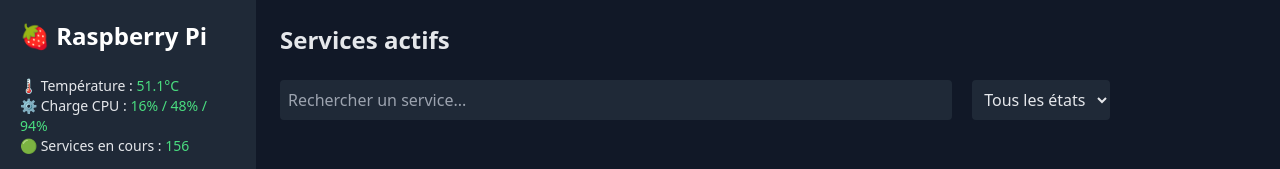
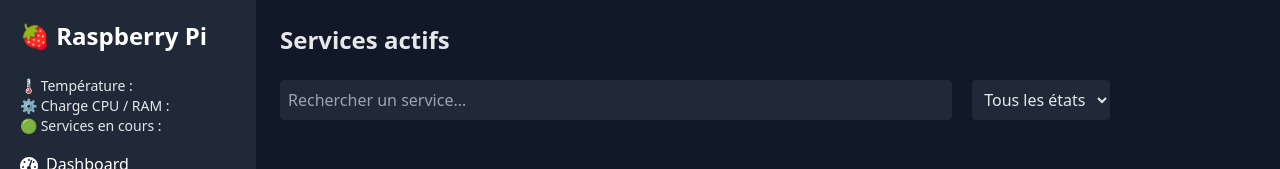
Before and after one commit to RF505/RPIDashbord, a website: page public/services.html in a window 1280 px wide. Shown: the top 169 px of the page. Drawn offline with nearby package versions, Linux system fonts and the light colour scheme; no server answers.

Commit message:
Fixing Sidebar Functionalities

```diff
--- a/public/js/sidebar.js
+++ b/public/js/sidebar.js
@@ -1,6 +1,6 @@
 document.addEventListener('DOMContentLoaded', () => {
   const tempElem = document.getElementById('temp-value');
-  const cpuElem = document.getElementById('cpu-load');
+  const cpuRamElem = document.getElementById('cpu-load');
   const servicesElem = document.getElementById('services-running');
 
   async function updateSidebar() {
@@ -10,7 +10,7 @@ document.addEventListener('DOMContentLoaded', () => {
       const data = await res.json();
 
       tempElem.textContent = `${data.temperature.toFixed(1)}°C`;
-      cpuElem.textContent = `${data.cpuLoad}% / ${data.ramLoad}%`;
+      cpuRamElem.textContent = `${data.cpuLoad}% / ${data.ramLoad}%`;
       servicesElem.textContent = data.servicesRunning;
     } catch (e) {
       console.error('Erreur fetch sidebar data:', e);
--- a/public/partials/sidebar.html
+++ b/public/partials/sidebar.html
@@ -3,9 +3,9 @@
   <div class="text-2xl font-bold text-white mb-6">🍓 Raspberry Pi</div>
 
   <div class="text-sm mb-4">
-    <p>🌡️ Température : <span id="temp-value" class="text-green-400">51.1°C</span></p>
-    <p>⚙️ Charge CPU : <span id="cpu-load" class="text-green-400">16% / 48% / 94%</span></p>
-    <p>🟢 Services en cours : <span id="services-running" class="text-green-400">156</span></p>
+    <p>🌡️ Température : <span id="temp-value" class="text-green-400"></span></p>
+    <p>⚙️ Charge CPU / RAM : <span id="cpu-load" class="text-green-400"></span></p>
+    <p>🟢 Services en cours : <span id="services-running" class="text-green-400"></span></p>
   </div>
 
   <nav class="flex-1">
```
